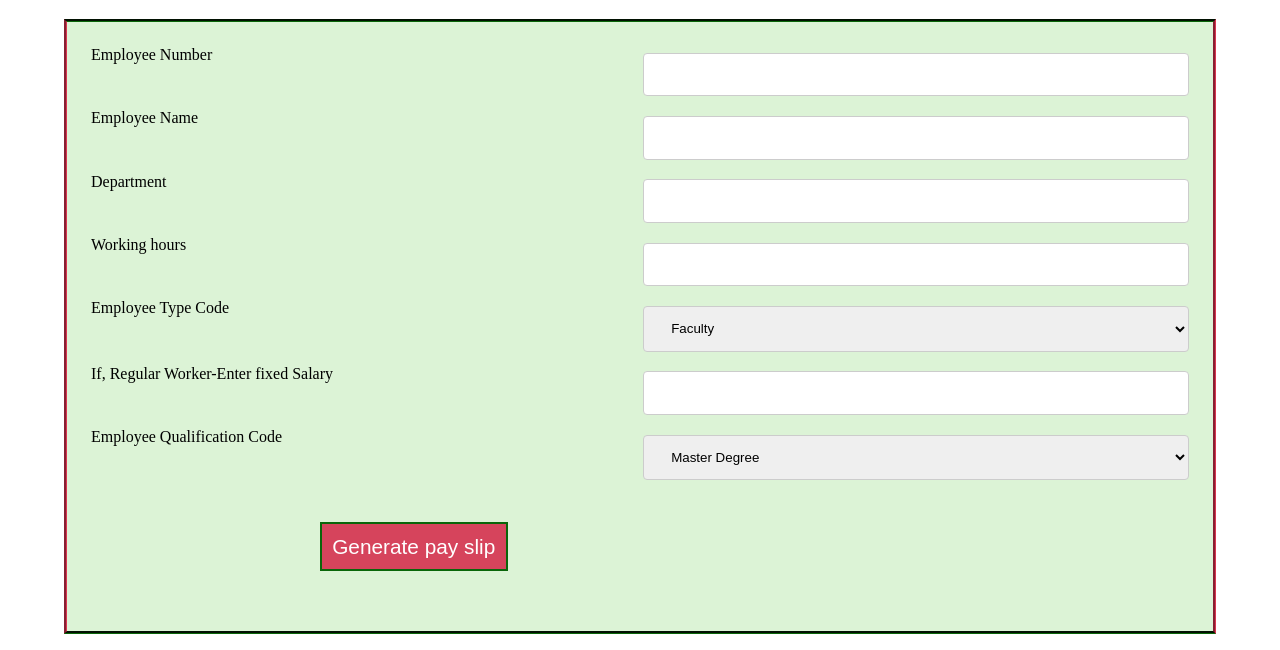
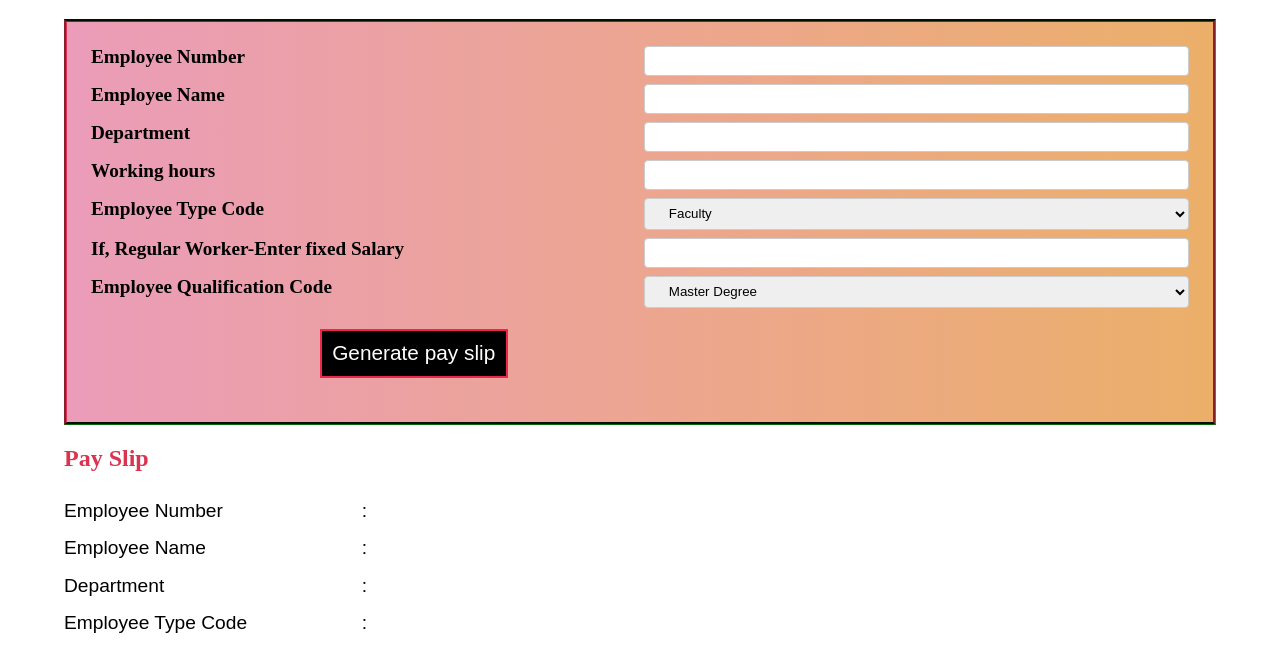
Before and after one commit to bhawansidhu/Payroll-Web-Application, a plain HTML site: page index.html in a window 1280 px wide. Shown: the part 125-775 px from the top of the page. Drawn offline with Linux system fonts and the light colour scheme.

Commit message:
css changes

```diff
--- a/css/index.css
+++ b/css/index.css
@@ -7,27 +7,31 @@ body {
 .heading{
     color: rgb(218, 52, 80);
 }
-.label {
-    margin-bottom: 1em;
-}
+
 .main{
     border-style: groove;
     border-color: rgb(10, 102, 10) rgb(218, 52, 80);
     border-style: 0.1em solid;
-    background-color: rgb(220, 243, 214);
+    background-image: linear-gradient(270deg, #ecaf69, #eb9cb9);
     padding: 1.5em;
 
 }
+
+
 .empform{
     display: grid;
     grid-template-columns: 1fr 1fr;
     grid-gap: 0.4em;
+    font-weight: 600;
+    font-size: 1.2em;
 }
 
+
 .Employee{
+
     display: inline-block;
-    padding: 1em 23px;
-    margin: 0.5em 0;
+    padding: 0.5em 20px;
+    margin:  0;
     width: 100%;
     border: 1px solid #ccc;
     border-radius: 4px;
@@ -35,12 +39,12 @@ body {
 }
 
 #buttonPaySlip {
-    margin: 1.7em 11em;
+    margin: 1em 11em;
     padding: 0.5em;
     font-size: 1.3em;
-    background-color:rgb(214, 68, 92);
+    background-color: black;
     color: white;
-    border: 2px solid rgb(10, 102, 10);
+    border: 2px solid rgb(235, 40, 73);;
 }
 #buttonPaySlip:hover {
     background-color: white;
@@ -55,7 +59,10 @@ body {
 }
 
 .paySlipListItem {
-    font-family: Arial, Helvetica, sans-serif;
+    font-weight: 500;
+    font-size: 1.2em;
+
+    font-family: Arial, Helvetica;
     padding: 0.4em 0em;
     display: block;
 }
```
